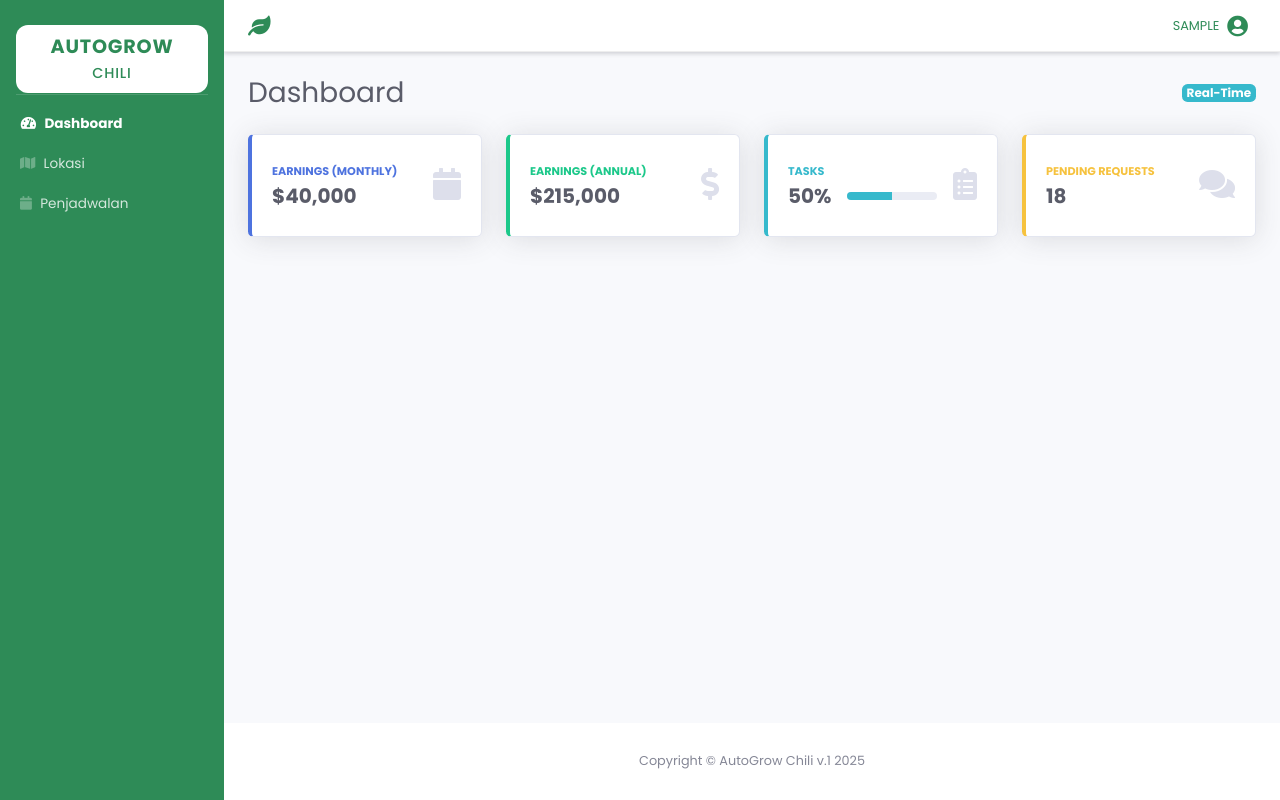
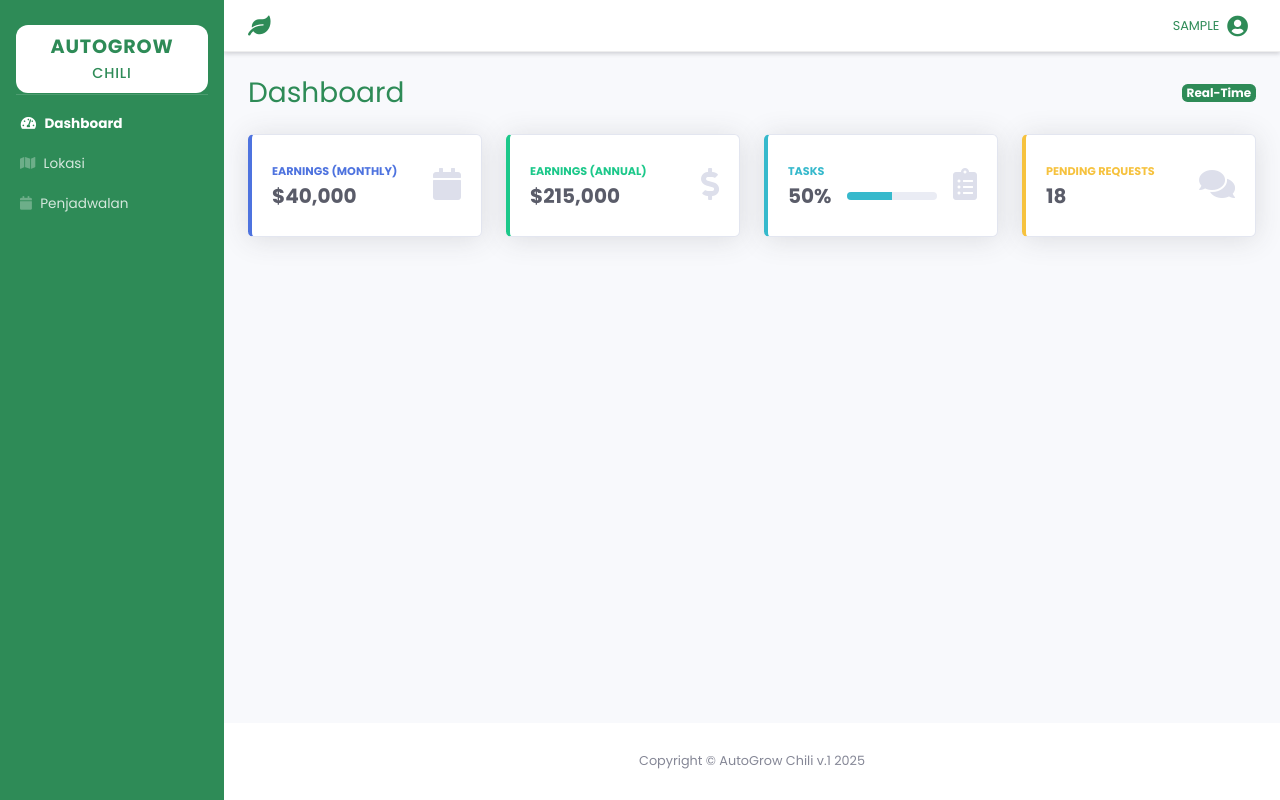
Before and after one commit to umifadila/penyiraman_sis, a CodeIgniter app: page /penyiraman_sys/dashboard in a window 1280 px wide. Run offline with CodeIgniter, Linux system fonts and the light colour scheme; the visitor is signed in with stand-in values (Sample User, id 1); some libraries are stand-ins or nearby versions.

```diff
--- a/application/views/pages/dashboard.php
+++ b/application/views/pages/dashboard.php
@@ -1,7 +1,9 @@
   <!-- Page Heading -->
   <div class="d-sm-flex align-items-center justify-content-between my-4">
-    <h1 class="h3 mb-0 text-gray-800">Dashboard</h1>
-    <a href="#" class="badge badge-info">Real-Time</a>
+  <h1 class="h3 mb-0" style="color: #2E8B57;">Dashboard</h1>
+
+    <a href="#" class="badge" style="color: white; background-color: #2E8B57;">Real-Time</a>
+
   </div>
 
   <!-- Content Row -->
--- a/application/views/pages/penjadwalan/create.php
+++ b/application/views/pages/penjadwalan/create.php
@@ -73,7 +73,6 @@
                     <div class="my-4">
                         <hr>
                     </div>
-
                     <!-- Tombol Simpan -->
                     <div class="d-flex justify-content-end">
                         <a href="<?= base_url('penjadwalan') ?>" class="btn btn-danger">Batal</a>
```
